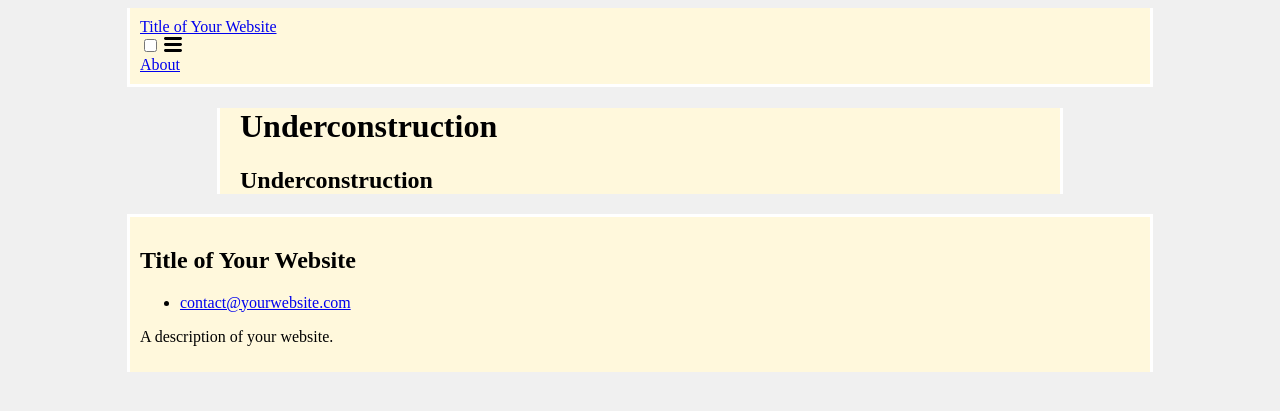
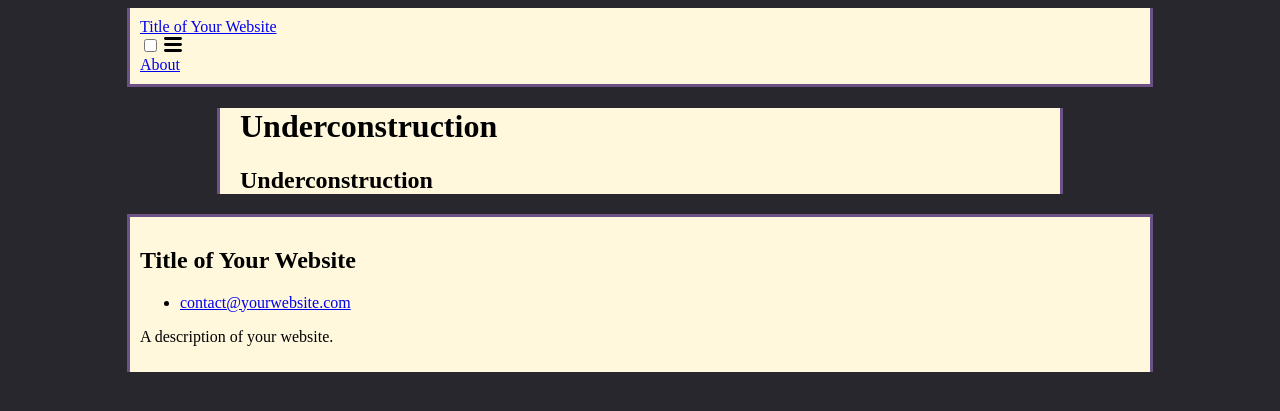
Before and after one commit to spacepowermonkey/monkeyfolio, a Jekyll site: the page built from index.md, in a window 1280 px wide. Shown: the top 411 px of the page. Built offline with Jekyll 4.4.1, drawn with Linux system fonts in a browser that asks for light colours; our own code applies the rules of GitHub Pages for plain Markdown files.

Commit message:
Update default colors

```diff
--- a/assets/css/decoration.css
+++ b/assets/css/decoration.css
@@ -1,24 +1,27 @@
 .decorate-body {
-    background-color: #f0f0f0;
+    background-color: #27272D;
     padding: 0;
 }
 
 .decorate-header {
     background-color: cornsilk;
-    border-left: 3px solid white; /* Thin white outline on the left side */
-    border-right: 3px solid white; /* Thin white outline on the right side */
-    border-bottom: 3px solid white; /* Thin white outline on the bottom */
+    border-left: 3px solid #6C5186;
+    border-right: 3px solid #6C5186;
+    border-bottom: 3px solid #6C5186;
 }
 
 .decorate-content {
     background-color: cornsilk;
-    border-left: 3px solid white; /* Thin white outline on the left side */
-    border-right: 3px solid white; /* Thin white outline on the right side */
+    border-left: 3px solid #6C5186;
+    border-right: 3px solid #6C5186;
 }
 
 .decorate-footer {
     background-color: cornsilk;
-    border-left: 3px solid white; /* Thin white outline on the left side */
-    border-right: 3px solid white; /* Thin white outline on the right side */
-    border-top: 3px solid white; /* Thin white outline on the bottom */
+    border-left: 3px solid #6C5186;
+    border-right: 3px solid #6C5186;
+    border-top: 3px solid #6C5186;
 }
+
+/* #6C5186 */
+/* #E73348 */
```
